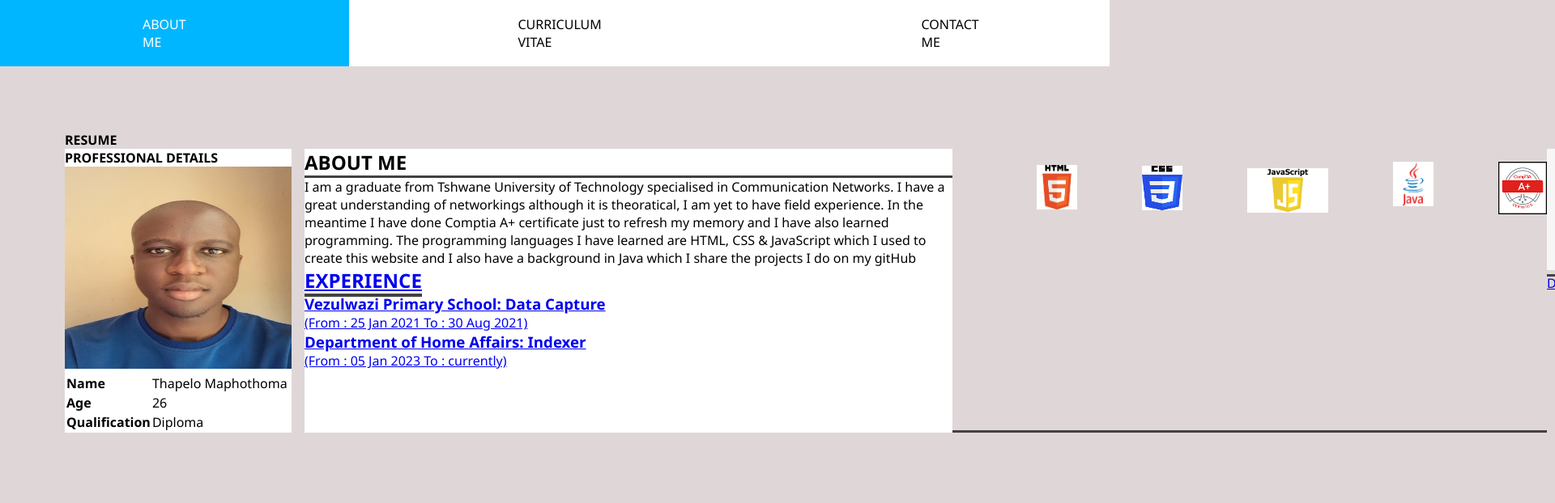
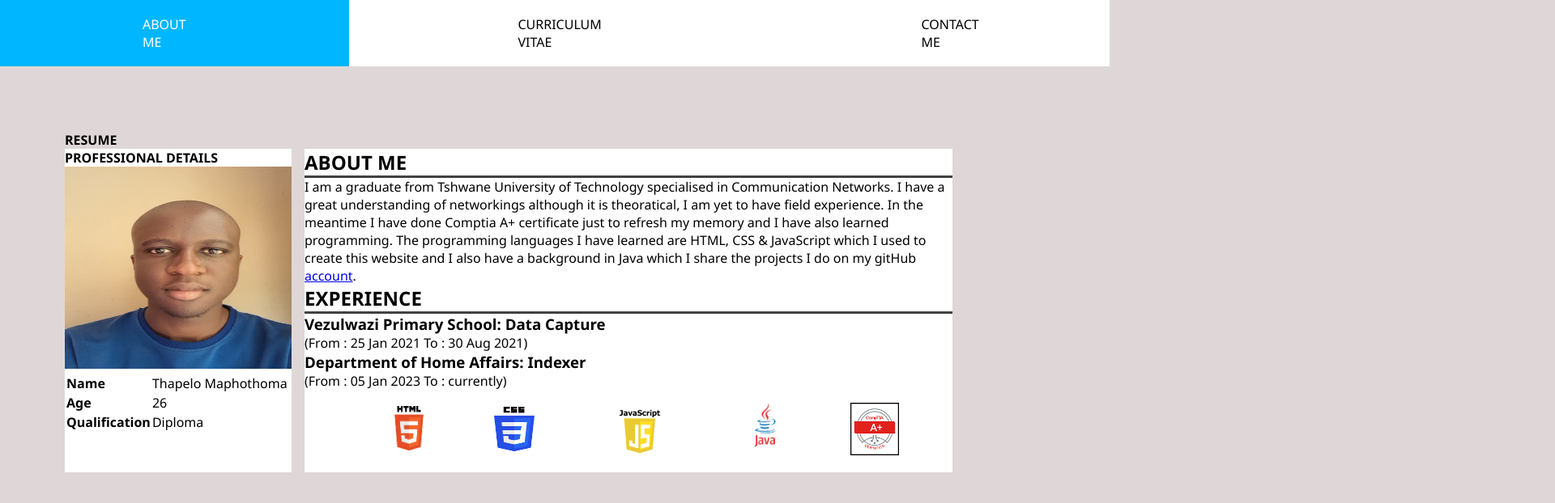
Before and after one commit to TslMaphothoma/Website, a plain HTML site: page index.html in a window 1280 px wide. Shown: the top 622 px of the page at 81% size, 1920 px wide, since content can reach past the window. Drawn offline with Linux system fonts and the light colour scheme.

Commit message:
Update index.html

```diff
--- a/index.html
+++ b/index.html
@@ -47,7 +47,7 @@
                         <h2><b>ABOUT ME</b></h2>
                     </div>
                     <div id="content">
-                        <p>I am a graduate from Tshwane University of Technology specialised in Communication Networks. I have a great understanding of networkings although it is theoratical, I am yet to have field experience. In the meantime I have done Comptia A+ certificate just to refresh my memory and I have also learned programming. The programming languages I have learned are HTML, CSS & JavaScript which I used to create this website and I also have a background in Java which I share the projects I do on my gitHub <a href="https://github.com/Tslmaphothoma>account</a>.</p>
+                        <p>I am a graduate from Tshwane University of Technology specialised in Communication Networks. I have a great understanding of networkings although it is theoratical, I am yet to have field experience. In the meantime I have done Comptia A+ certificate just to refresh my memory and I have also learned programming. The programming languages I have learned are HTML, CSS & JavaScript which I used to create this website and I also have a background in Java which I share the projects I do on my gitHub <a href="https://github.com/TslMaphothoma">account</a>.</p>
                         <div id="headerAbout">
                             <h2><b>EXPERIENCE</b></h2>
                         </div>
```
